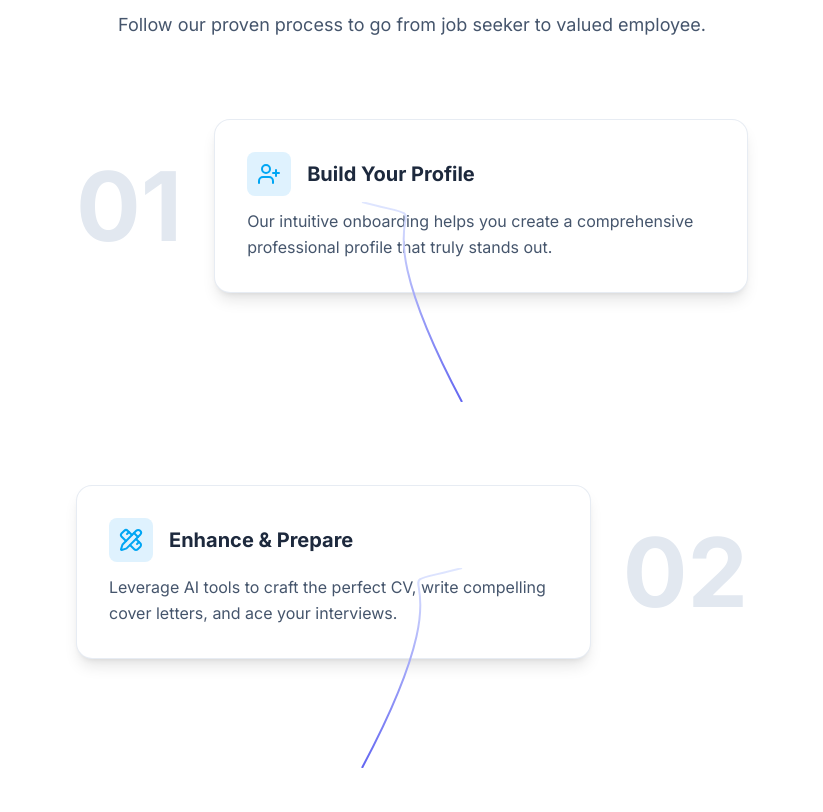
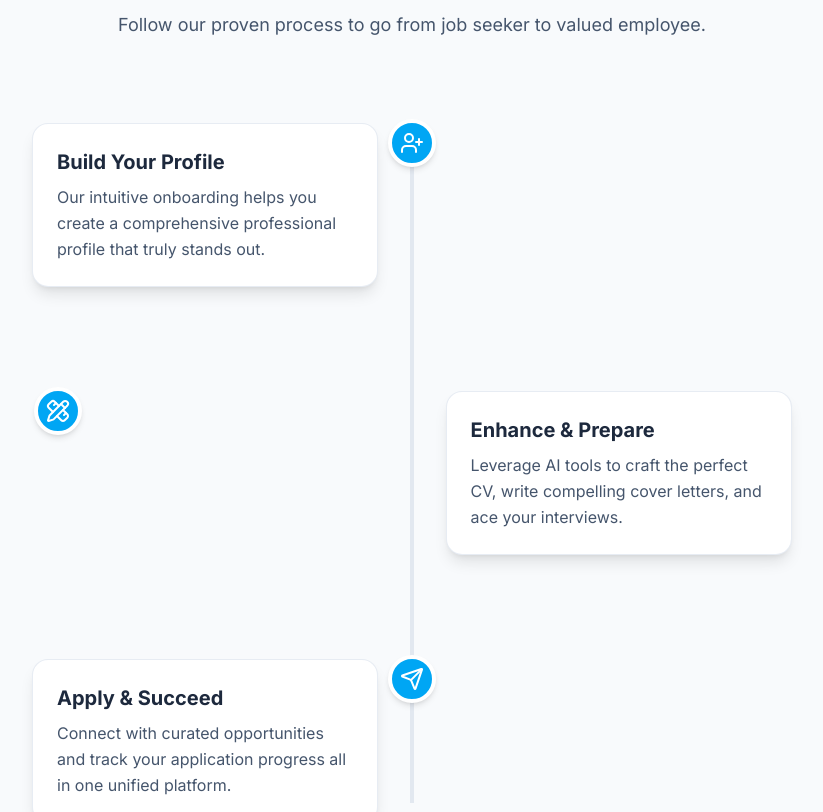
Before and after one commit to katmafalela/jobspark, a Next.js app: page / in a window 1280 px wide. Shown: the part 2357-3169 px from the top of the page, without its empty margins (228-1051 px from the left). Built offline with nearby package versions, Linux system fonts and the light colour scheme.

Commit message:
Updated HowItWorks.tsx

```diff
--- a/src/components/sections/HowItWorks.tsx
+++ b/src/components/sections/HowItWorks.tsx
@@ -1,98 +1,102 @@
 "use client";
 
-import { motion } from "framer-motion";
+import { motion, useScroll, useTransform } from "framer-motion";
 import { UserPlus, PencilRuler, Send } from "lucide-react";
+import { useRef } from "react";
 
 const steps = [
   {
-    number: "01",
     icon: UserPlus,
     title: "Build Your Profile",
     description: "Our intuitive onboarding helps you create a comprehensive professional profile that truly stands out.",
   },
   {
-    number: "02",
     icon: PencilRuler,
     title: "Enhance & Prepare",
     description: "Leverage AI tools to craft the perfect CV, write compelling cover letters, and ace your interviews.",
   },
   {
-    number: "03",
     icon: Send,
     title: "Apply & Succeed",
     description: "Connect with curated opportunities and track your application progress all in one unified platform.",
   },
 ];
 
+const TimelineStep = ({ step, index }: { step: any, index: number }) => {
+    const isReversed = index % 2 !== 0;
+
     const cardVariants = {
-    offscreen: { y: 50, opacity: 0 },
+        offscreen: { opacity: 0, x: isReversed ? 50 : -50 },
         onscreen: {
-        y: 0,
             opacity: 1,
-        transition: { type: "spring", duration: 0.8 }
+            x: 0,
+            transition: { type: "spring", duration: 0.8, bounce: 0.2 }
         }
     };
 
-const pathVariants = (isReversed: boolean) => ({
-    offscreen: { pathLength: 0 },
+    const markerVariants = {
+        offscreen: { scale: 0 },
         onscreen: {
-        pathLength: 1,
-        transition: { duration: 1, ease: "easeInOut", delay: 0.5 }
+            scale: 1,
+            transition: { type: "spring", duration: 0.8, bounce: 0.3 },
+
         }
-});
+    };
 
-const cometVariants = (isReversed: boolean) => ({
-    offscreen: { opacity: 0, offsetDistance: "0%" },
+     const markerGlowVariants = {
+        offscreen: { opacity: 0 },
         onscreen: {
-        opacity: [0, 1, 1, 0],
-        offsetDistance: "100%",
-        transition: { duration: 1.5, ease: "linear", delay: 0.7 }
+            opacity: [0, 0.7, 0],
+            scale: [1, 2, 1],
+            transition: { duration: 1.5, repeat: Infinity, repeatDelay: 1, ease: "easeInOut" }
         }
-});
+    };
 
 
-const ConnectingLine = ({ isReversed = false }) => (
-    <motion.svg
-        width="110" height="200" viewBox="0 0 110 200" fill="none"
-        className="absolute top-1/2 left-1/2 -translate-x-1/2 -translate-y-1/2"
+    return (
+        <motion.div
+            className="flex items-start"
             initial="offscreen"
             whileInView="onscreen"
             viewport={{ once: true, amount: 0.5 }}
         >
-        <motion.path
-            d={isReversed ? "M5 200C125.5 -26.5 5 26.5 105 0" : "M105 200C-15.5 -26.5 105 26.5 5 0"}
-            stroke="url(#line-gradient)" strokeWidth="2"
-            variants={pathVariants(isReversed)}
-        />
-        <motion.path
-            d={isReversed ? "M5 200C125.5 -26.5 5 26.5 105 0" : "M105 200C-15.5 -26.5 105 26.5 5 0"}
-            stroke="url(#glow-gradient)" strokeWidth="8"
-            strokeLinecap="round"
-            variants={cometVariants(isReversed)}
-            className="blur-md"
-        />
-        <defs>
-            <linearGradient id="line-gradient" x1="0%" y1="0%" x2="0%" y2="100%">
-                <stop offset="0%" stopColor="#e0e7ff" />
-                <stop offset="100%" stopColor="#6366f1" />
-            </linearGradient>
-            <linearGradient id="glow-gradient" x1="0%" y1="0%" x2="0%" y2="100%">
-                <stop offset="0%" stopColor="#818cf8" />
-                <stop offset="100%" stopColor="#38bdf8" />
-            </linearGradient>
-        </defs>
-    </motion.svg>
+            <div className={`w-1/2 ${isReversed ? 'order-2' : 'order-1'}`}>
+                <motion.div variants={cardVariants} className="p-1">
+                    <div className="bg-white p-6 rounded-2xl border border-slate-200/80 shadow-lg hover:shadow-xl transition-shadow duration-300">
+                        <h3 className="text-xl font-bold text-slate-800 mb-2">{step.title}</h3>
+                        <p className="text-slate-600 leading-relaxed">{step.description}</p>
+                    </div>
+                </motion.div>
+            </div>
+
+            <div className="w-16 flex justify-center order-1">
+                 <motion.div variants={markerVariants} className="relative w-12 h-12 rounded-full bg-sky-500 flex items-center justify-center border-4 border-white shadow-md">
+                    <step.icon className="w-6 h-6 text-white" />
+                    <motion.div variants={markerGlowVariants} className="absolute w-full h-full bg-sky-500 rounded-full blur-md" />
+                </motion.div>
+            </div>
+
+            <div className={`w-1/2 ${isReversed ? 'order-1' : 'order-2'}`}></div>
+        </motion.div>
     );
+}
 
 export const HowItWorks = () => {
+  const containerRef = useRef<HTMLDivElement>(null);
+  const { scrollYProgress } = useScroll({
+    target: containerRef,
+    offset: ["start center", "end center"],
+  });
+
+  const timelineHeight = useTransform(scrollYProgress, [0, 1], ["0%", "100%"]);
+
   return (
-    <section className="py-24 bg-white">
+    <section className="py-24 bg-slate-50">
       <div className="max-w-7xl mx-auto px-4 sm:px-6 lg:px-8">
         <motion.div
           initial={{ opacity: 0, y: 20 }}
           whileInView={{ opacity: 1, y: 0 }}
           viewport={{ once: true, amount: 0.5 }}
-          transition={{ duration: 0.5 }}
           className="text-center mb-20"
         >
           <h2 className="text-4xl lg:text-5xl font-extrabold tracking-tighter text-slate-900 mb-4">
@@ -103,43 +107,18 @@ export const HowItWorks = () => {
           </p>
         </motion.div>
 
-        <div className="relative max-w-2xl mx-auto">
+        <div ref={containerRef} className="relative max-w-3xl mx-auto">
+            <div className="absolute left-[calc(50%_-_2px)] top-6 bottom-6 w-1 bg-slate-200" />
+            <motion.div
+                style={{ height: timelineHeight }}
+                className="absolute left-[calc(50%_-_2px)] top-6 w-1 bg-sky-500"
+            />
+
+            <div className="flex flex-col gap-y-24">
                 {steps.map((step, index) => (
-                <div key={step.number} className="relative">
-                    <div className={`flex items-center gap-8 ${index % 2 !== 0 ? 'flex-row-reverse' : ''}`}>
-                       <motion.div
-                            className="text-8xl font-bold text-slate-200"
-                            initial={{ opacity: 0, scale: 0.8 }}
-                            whileInView={{ opacity: 1, scale: 1 }}
-                            viewport={{ once: true, amount: 0.5 }}
-                        >
-                            {step.number}
-                       </motion.div>
-                        <motion.div
-                            variants={cardVariants}
-                            initial="offscreen"
-                            whileInView="onscreen"
-                            viewport={{ once: true, amount: 0.4 }}
-                            whileHover={{ scale: 1.03, shadow: '0px 15px 30px -10px rgba(0,0,0,0.1)' }}
-                            className="bg-white p-8 rounded-2xl border border-slate-200/80 shadow-lg flex-1"
-                        >
-                            <div className="flex items-center gap-4 mb-3">
-                                <div className="p-2.5 bg-sky-100 text-sky-500 rounded-lg">
-                                    <step.icon className="w-6 h-6"/>
+                    <TimelineStep key={index} step={step} index={index} />
+                ))}
             </div>
-                                <h3 className="text-xl font-bold text-slate-800">{step.title}</h3>
-                            </div>
-                            <p className="text-slate-600 leading-relaxed">{step.description}</p>
-                        </motion.div>
-                    </div>
-
-                    {index < steps.length - 1 && (
-                        <div className="h-48 w-full">
-                            <ConnectingLine isReversed={index % 2 !== 0} />
-                        </div>
-                    )}
-                </div>
-            ))}
         </div>
       </div>
     </section>
```
Lines whose indentation alone changed are shown as unchanged.
